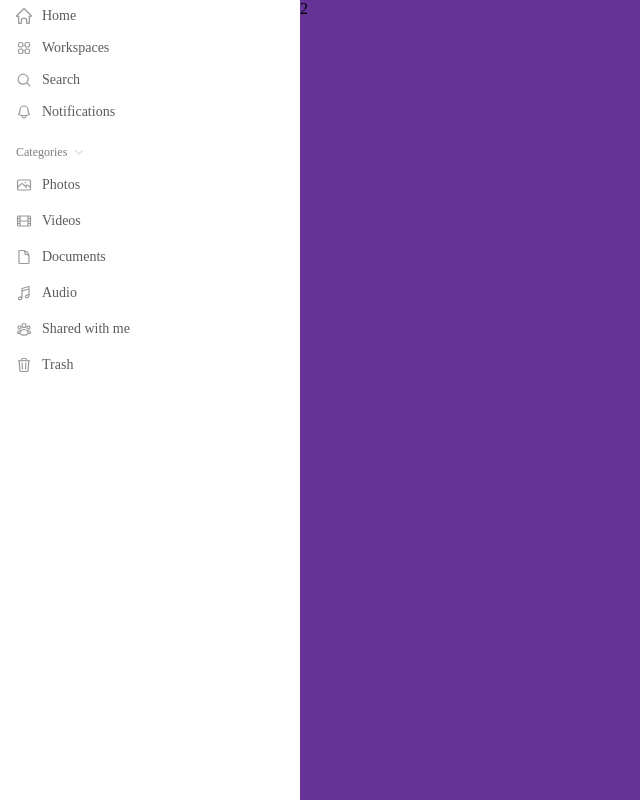
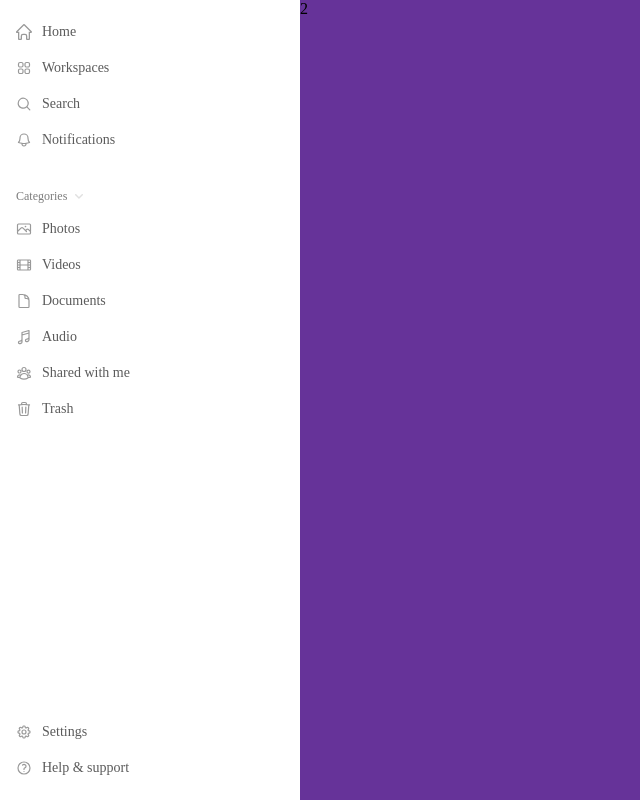
Before and after one commit to DeveloperRussia/Cloud, a React (Create React App) app: page / in a window 1280 px wide. Shown: the whole page, without its empty margins (0-640 px from the left). Built offline with nearby package versions, Linux system fonts and the light colour scheme.

Commit message:
addCategory

```diff
--- a/src/App.js
+++ b/src/App.js
@@ -2,16 +2,21 @@ import React from 'react';
 import './styles/scss/app.scss';
 import Category from './components/left__nav/Category/Category';
 import MainCategory from './components/left__nav/MainCategory/MainCategory';
+import DefaultCategory from './components/left__nav/DefaultCategory/DefaultCategory';
 
 function App() {
     return (
         <div className="App">
             <div className="parent">
                 <div className="left_nav">
-                    <Category svgName="Home" />
-                    <Category svgName="Workspaces" />
-                    <Category svgName="Search" />
-                    <Category svgName="Notifications" />
+                    <DefaultCategory
+                        categoryItem={[
+                            <Category svgName="Home" />,
+                            <Category svgName="Workspaces" />,
+                            <Category svgName="Search" />,
+                            <Category svgName="Notifications" />,
+                        ]}
+                    />
                     <MainCategory
                         categoryName="Categories"
                         categoryItem={[
@@ -23,6 +28,12 @@ function App() {
                             <Category svgName="Trash" />,
                         ]}
                     />
+                    <DefaultCategory
+                        categoryItem={[
+                            <Category svgName="Settings" />,
+                            <Category svgName="Help & support" />,
+                        ]}
+                    />
                 </div>
                 <div className="page">2</div>
             </div>
--- a/src/components/left__nav/Category/Category.jsx
+++ b/src/components/left__nav/Category/Category.jsx
@@ -150,6 +150,44 @@ const Category = ({ svgName }) => {
                 </svg>
             ),
         },
+        {
+            name: 'Settings',
+            svgCode: (
+                <svg fill="none" viewBox="0 0 20 20">
+                    <path
+                        stroke="#000"
+                        strokeLinecap="round"
+                        strokeLinejoin="round"
+                        strokeOpacity=".4"
+                        strokeWidth="1.5"
+                        d="M8.62 3.28a.94.94 0 0 1 .92-.78h.92c.45 0 .84.33.92.78l.12.75c.06.35.32.63.65.77.34.14.72.12 1-.09l.62-.44a.94.94 0 0 1 1.21.1l.64.65c.33.32.37.83.1 1.2l-.43.62c-.21.3-.23.67-.1 1 .14.34.43.6.78.65l.75.13c.45.08.78.47.78.92v.92c0 .45-.33.85-.78.92l-.75.13c-.35.05-.64.31-.77.64-.14.34-.12.72.09 1l.44.62c.26.38.22.89-.1 1.21l-.65.65a.94.94 0 0 1-1.2.1l-.62-.44c-.3-.21-.67-.23-1-.1-.34.15-.6.43-.66.78l-.12.75a.94.94 0 0 1-.93.78h-.9a.94.94 0 0 1-.93-.78l-.13-.75a1 1 0 0 0-.65-.77 1 1 0 0 0-1 .09l-.61.44a.94.94 0 0 1-1.21-.1l-.65-.65a.94.94 0 0 1-.1-1.2l.44-.62c.21-.3.23-.67.1-1-.15-.34-.43-.6-.78-.65l-.75-.13a.94.94 0 0 1-.78-.92v-.92c0-.45.33-.85.78-.92l.75-.12c.35-.06.63-.32.77-.66.14-.33.12-.7-.09-1l-.44-.61a.94.94 0 0 1 .1-1.21l.65-.65a.94.94 0 0 1 1.2-.1l.62.44c.3.21.67.23 1 .1.33-.14.6-.43.65-.78z"
+                    />
+                    <path
+                        stroke="#000"
+                        strokeLinecap="round"
+                        strokeLinejoin="round"
+                        strokeOpacity=".4"
+                        strokeWidth="1.5"
+                        d="M12.5 10a2.5 2.5 0 1 1-5 0 2.5 2.5 0 0 1 5 0"
+                    />
+                </svg>
+            ),
+        },
+        {
+            name: 'Help & support',
+            svgCode: (
+                <svg fill="none" viewBox="0 0 20 20">
+                    <path
+                        stroke="#000"
+                        strokeLinecap="round"
+                        strokeLinejoin="round"
+                        strokeOpacity=".4"
+                        strokeWidth="1.5"
+                        d="M8.23 6.27a2.76 2.76 0 0 1 3.54 0 2 2 0 0 1 0 3.09q-.26.22-.56.37c-.62.3-1.2.83-1.2 1.52v.63M17.5 10a7.5 7.5 0 1 1-15 0 7.5 7.5 0 0 1 15 0M10 14.38z"
+                    />
+                </svg>
+            ),
+        },
     ];
 
     const current = allSvg.find((item) => item.name === svgName);
--- /dev/null
+++ b/src/components/left__nav/DefaultCategory/DefaultCategory.jsx
@@ -0,0 +1,11 @@
+import React from 'react';
+import classes from './DefaultCategory.module.scss';
+function DefaultCategory({ categoryItem }) {
+    return (
+        <div className={classes.mainCategory}>
+            <div className={classes.allCategory}>{categoryItem}</div>
+        </div>
+    );
+}
+
+export default DefaultCategory;
--- /dev/null
+++ b/src/components/left__nav/DefaultCategory/DefaultCategory.module.scss
@@ -0,0 +1,27 @@
+.mainCategory {
+    display: flex;
+    flex-direction: column;
+    gap: 8.5px;
+    width: 100%;
+    cursor: pointer;
+    color: #7c7c7c;
+    padding: 16px;
+    font-size: 12px;
+    position: relative;
+    user-select: none;
+
+    &:hover {
+        color: #1f1f1f;
+    }
+}
+
+.allCategory {
+    display: flex;
+    flex-direction: column;
+    gap: 4px;
+    width: 100%;
+
+    > div {
+        padding: 0;
+    }
+}
--- a/src/components/left__nav/MainCategory/MainCategory.module.scss
+++ b/src/components/left__nav/MainCategory/MainCategory.module.scss
@@ -3,13 +3,11 @@
     flex-direction: column;
     gap: 8.5px;
     width: 100%;
-    cursor: pointer;
     color: #7c7c7c;
     padding: 16px;
     font-size: 12px;
     position: relative;
     user-select: none;
-
     &:hover {
         color: #1f1f1f;
     }
@@ -20,6 +18,7 @@
     align-items: center;
     gap: 4px;
     width: fit-content;
+    cursor: pointer;
 }
 
 .arrow {
--- a/src/styles/scss/app.scss
+++ b/src/styles/scss/app.scss
@@ -117,4 +117,11 @@ input[type='file'] {
 }
 .left_nav {
     width: 300px;
+    display: flex;
+    flex-direction: column;
+    height: 100%;
+
+    > :last-child {
+        margin-top: auto;
+    }
 }
```
